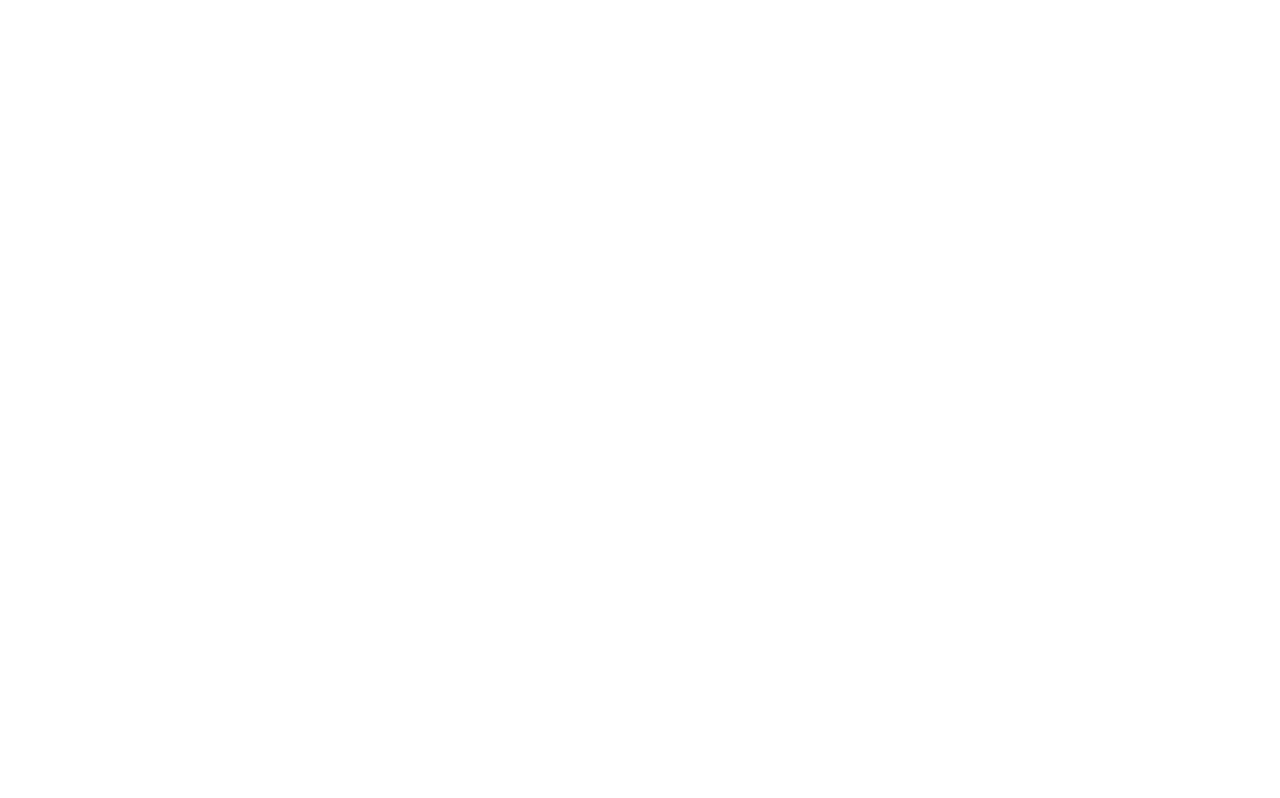
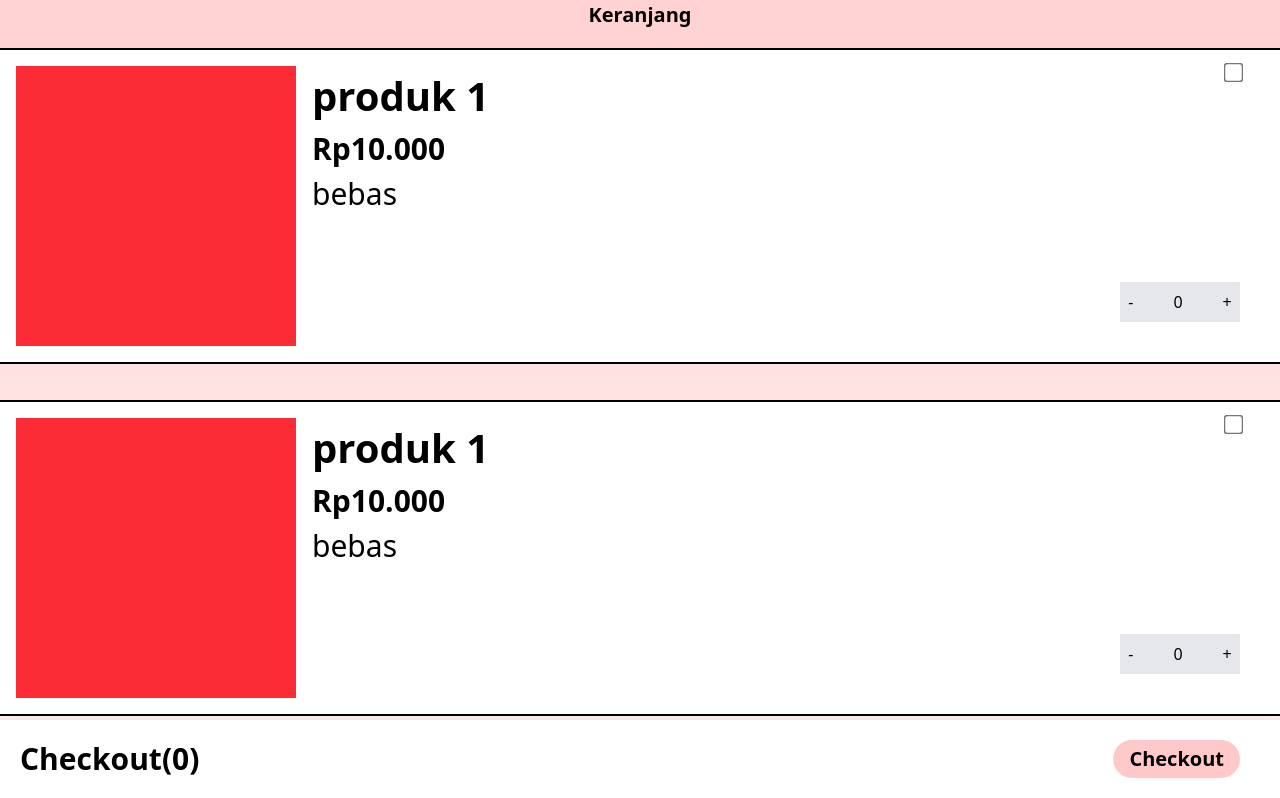
Before and after one commit to Wikan-dev/cosplayEventWeb, a React (Vite) app: page /cosplayEventWeb/keranjang in a window 1280 px wide. Before the commit this address had no page. Shown: the top 798 px of the page. Built offline with nearby package versions, Linux system fonts and the light colour scheme.

Commit message:
menambahkan fitur keranjang

```diff
--- a/src/App.jsx
+++ b/src/App.jsx
@@ -6,6 +6,7 @@
 import { BrowserRouter, Link, Route, Routes } from 'react-router-dom';
 import Login from './login';
 import Shop from './shop';
+import Keranjang from './keranjang';
 import { useMediaQuery } from 'react-responsive';
 
 const Card = ({ image , title , location }) => {
@@ -120,6 +121,7 @@
         <Route path='/' element={<Home />} />
         <Route path='/login' element={<Login />} />
         <Route path='/shop' element={<Shop />} />
+        <Route path='/keranjang' element={<Keranjang />} />
       </Routes>
     </BrowserRouter>
   )
--- /dev/null
+++ b/src/keranjang.jsx
@@ -0,0 +1,84 @@
+import { useState } from "react"
+
+const ItemBelanja = ({ id, harga, deskripsi, nama, checkedItems, setCheckedItems }) => {
+    const [counter, setCounter] = useState(0);
+
+    const minusFunction = () => {
+        setCounter((prev) => prev > 0 ? prev -1 : 0);
+
+        if (counter == 1) {
+            const hapus = confirm("yakin ingin menghapus dari keranjang?");
+
+            if (hapus ) {
+                console.log("barang terhapus");
+            } else {
+                console.log("barang tidak di hapus");
+            }
+        }
+    }
+
+    const handleCheckBox = (e) => {
+        const isChecked = e.target.checked;
+        setCheckedItems((prev) => ({
+            ...prev,
+            [id]: isChecked,
+        }));
+    }
+
+    const plusFunction = () => {
+        setCounter((prev) => prev +1);
+    }
+
+    return (
+        <div className="w-full bg-white p-4 outline-2 relative mb-10">
+
+            <div className="flex flex-row">
+                <div className="w-70 h-70 bg-red-500 mr-4"></div>
+                <div>
+                    <h1 className="font-bold text-[40px]">{nama}</h1>
+                    <h1 className="font-bold text-[30px]">{harga}</h1>
+                    <h1 className="text-[30px]">{deskripsi}</h1>
+                </div>
+                <input type="checkbox" className="absolute right-10 scale-150 " onChange={handleCheckBox} checked={checkedItems[id] || false}/>
+                <div className="flex flex-row bg-gray-200 w-30 justify-center h-10 gap-10 font-bol absolute right-10 bottom-10">
+                    <button onClick={minusFunction}>-</button>
+                    <h1 className="h-5 pt-2">{counter}</h1>
+                    <button onClick={plusFunction}>+</button>
+                </div>
+            </div>
+            <div>
+
+            </div>
+        </div>
+    )
+}
+
+const Keranjang = () => {
+    const [checkedItems, setCheckedItems] = useState({});
+    const [cartCount, setCartCount] = useState(0);
+
+    const totalChecked = Object.values(checkedItems).filter(Boolean).length;
+
+    console.log(cartCount);
+
+    return (
+        <div className="bg-gradient-to-b from-[#FFD1D2] to-white relative">
+            <div>
+                <h1 className="font-bold text-center text-[20px] mb-5">Keranjang</h1>
+                <h1></h1>
+            </div>
+
+            <div className="bg-white h-20 flex flex-row fixed w-full z-2 bottom-0 drop-shadow-xl/50">
+                <h1 className="font-bold text-[30px] pt-4 pl-5">
+                    Checkout<span>({totalChecked})</span>
+                </h1>
+                <button className="absolute right-10 top-5 bg-red-200 px-4 py-1 font-bold rounded-[20px] text-[20px]">Checkout</button>
+            </div>
+            <ItemBelanja harga="Rp10.000" deskripsi="bebas" nama="produk 1" checkedItems={checkedItems} setCheckedItems={setCheckedItems} id="1"/>
+            <ItemBelanja harga="Rp10.000" deskripsi="bebas" nama="produk 1" checkedItems={checkedItems} setCheckedItems={setCheckedItems} id="2" />
+            <ItemBelanja harga="Rp10.000" deskripsi="bebas" nama="produk 1" checkedItems={checkedItems} setCheckedItems={setCheckedItems} id="3"/>
+        </div>
+    )
+}
+
+export default Keranjang
--- a/src/shop-item.jsx
+++ b/src/shop-item.jsx
@@ -1,11 +1,10 @@
 import starKosong from './assets/star/starKosong.png';
 import starIsi from './assets/star/starIsi.png';
+import { useState } from 'react';
 
+const Item = ({ title, harga, rating, deskripsi, onAddToCart }) => {
+    const maxStars = 5;
 
-
-
-const Item = ({ title, harga, bintang, rating, deskripsi}) => {
-    const maxStars = 5;
 
     return (
        <div>
@@ -13,6 +12,7 @@
             <div className="w-70 h-70 bg-red-500 "></div>
             <h1 className='font-bold text-[30px]'>{title}</h1>
             <h1 className='text-[20px]'>{harga}</h1>
+            <button className='absolute right-4 bottom-5 hover:scale-120 duration-2s transititon-all' onClick={onAddToCart}>🛒</button>
 
             <div className="flex gap-1">
               {Array.from({ length: maxStars }, (_, i) => (
--- a/src/shop.jsx
+++ b/src/shop.jsx
@@ -8,6 +8,13 @@
     const [showMenu, setShowMenu] = useState(false);
     const buttonRef = useRef(null);
     const menu = useRef(null);
+
+    const [cartCount, setCartCount] = useState(0);
+    console.log(cartCount);
+
+    const handleCart = () => {
+      setCartCount((prev) => prev +1);
+    }
 
     const menuToggle = () => {
         setShowMenu((prev) => !prev);
@@ -35,24 +42,40 @@
         };
     }, []);
 
+    const CartNotif = () => {
+        if (cartCount == 0) {
+            return (
+                <h1 className="relative -top-15 right-2 bg-red-500 text-center rounded-full w-fit p-1 hidden " >{cartCount}</h1>
+            )
+        } else {
+            console.log("succes")
+            return (
+                <h1 className="relative -top-15 right-2 bg-red-500 text-center rounded-full w-fit p-1 text-white" >{cartCount}</h1>
+            )
+        }
+    }
 
     return (
-        <div className="bg-gradient-to-b from-gray-300 to-white absolute">
+        <div className="bg-gradient-to-b from-[#FFD1D2] to-white absolute">
             <div className="m-5">
-                <img src={menuBtn} ref={buttonRef} onClick={menuToggle} alt="menu" className="relative absolute top-5 left-3"/>
+                <img src={menuBtn} ref={buttonRef} onClick={menuToggle} alt="menu" className="relative absolute top-5 left-3 hover:scale-115 duration-1s transition-all"/>
                 <div className="mx-auto ">
                     <input type="text" className="outline-2 w-100 sm:w-200 md:w-320 pl-5 bg-white  mx-20 relative text-left" placeholder="Search item"></input>
-                    <img src={keranjang} alt="keranjang" className="w-10 absolute right-10 top-10"/>
+                    <div className="w-10 absolute right-10 top-10 hover:scale-115 duration-1s transition-all">
+                        <Link to='/keranjang'><img src={keranjang} alt="keranjang"/></Link>
+                        <CartNotif />
+                    </div>
+
                 </div>
                 <div className="flex flex-wrap justify-center gap-6 px-4 mt-10">
-                    <Item title="produk 1" harga="Rp10.000" rating={3} deskripsi="lorem sdknkdfjba" />
-                    <Item title="produk 1" harga="Rp10.000" rating={1} deskripsi="lorem sdknkdfjba" />
-                    <Item title="produk 1" harga="Rp10.000" rating={3} deskripsi="lorem sdknkdfjba" />
-                    <Item title="produk 1" harga="Rp10.000" rating={3} deskripsi="lorem sdknkdfjba" />
-                    <Item title="produk 1" harga="Rp10.000" rating={3} deskripsi="lorem sdknkdfjba" />
-                    <Item title="produk 1" harga="Rp10.000" rating={3} deskripsi="lorem sdknkdfjba" />
-                    <Item title="produk 1" harga="Rp10.000" rating={3} deskripsi="lorem sdknkdfjba" />
-                    <Item title="produk 1" harga="Rp10.000" rating={3} deskripsi="lorem sdknkdfjba" />
+                    <Item title="produk 1" harga="Rp10.000" rating={3} deskripsi="lorem sdknkdfjba" onAddToCart={handleCart}/>
+                    <Item title="produk 1" harga="Rp10.000" rating={1} deskripsi="lorem sdknkdfjba" onAddToCart={handleCart}/>
+                    <Item title="produk 1" harga="Rp10.000" rating={3} deskripsi="lorem sdknkdfjba" onAddToCart={handleCart}/>
+                    <Item title="produk 1" harga="Rp10.000" rating={3} deskripsi="lorem sdknkdfjba" onAddToCart={handleCart}/>
+                    <Item title="produk 1" harga="Rp10.000" rating={3} deskripsi="lorem sdknkdfjba" onAddToCart={handleCart}/>
+                    <Item title="produk 1" harga="Rp10.000" rating={3} deskripsi="lorem sdknkdfjba" onAddToCart={handleCart}/>
+                    <Item title="produk 1" harga="Rp10.000" rating={3} deskripsi="lorem sdknkdfjba" onAddToCart={handleCart}/>
+                    <Item title="produk 1" harga="Rp10.000" rating={3} deskripsi="lorem sdknkdfjba" onAddToCart={handleCart}/>
                 </div>
                 <div className='pt-10 -left-1 h-full bg-gray-200 absolute top-0 overflow-hidden transition-all duration-500' ref={menu} style={{width : !showMenu ? "0px" : "200px", paddingLeft : !showMenu ? "0px" : "20px"}}>
                   <Link to='/login'><h1 className='font-bold'>Login</h1></Link>
```
